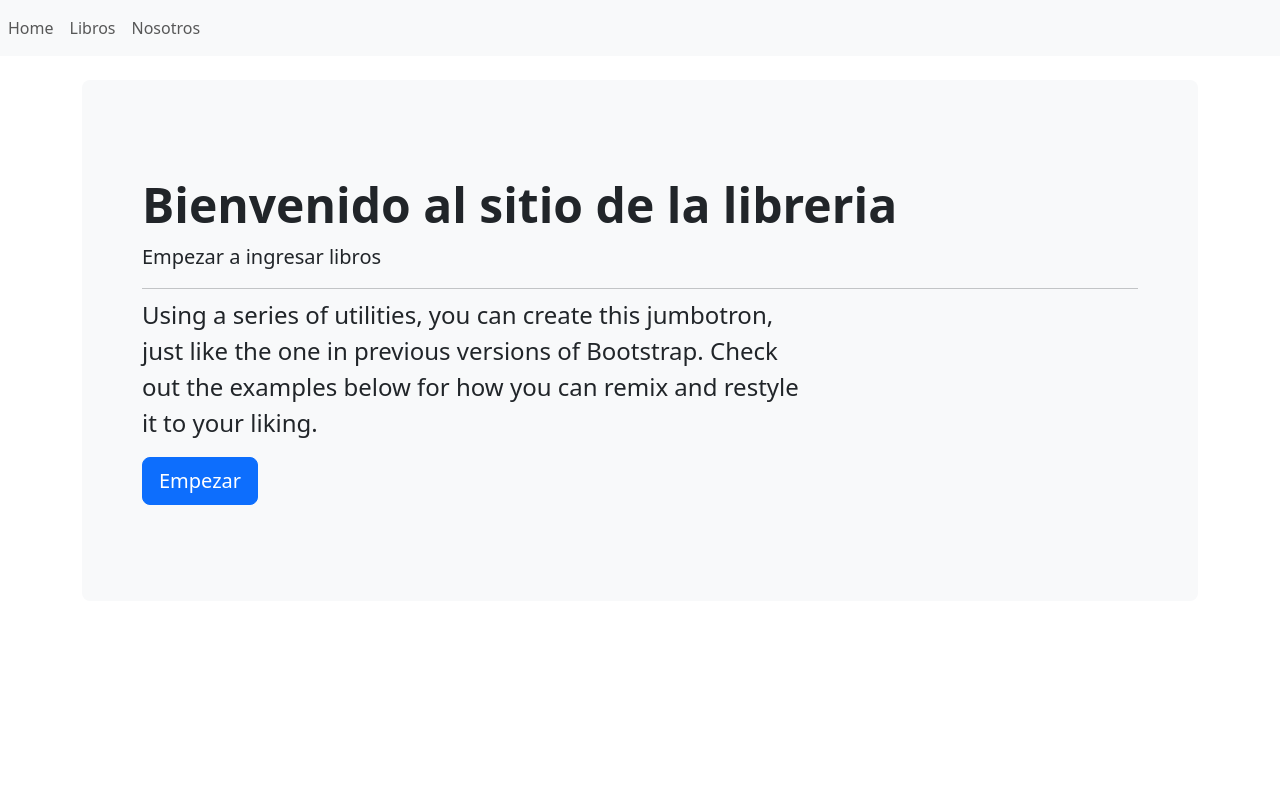
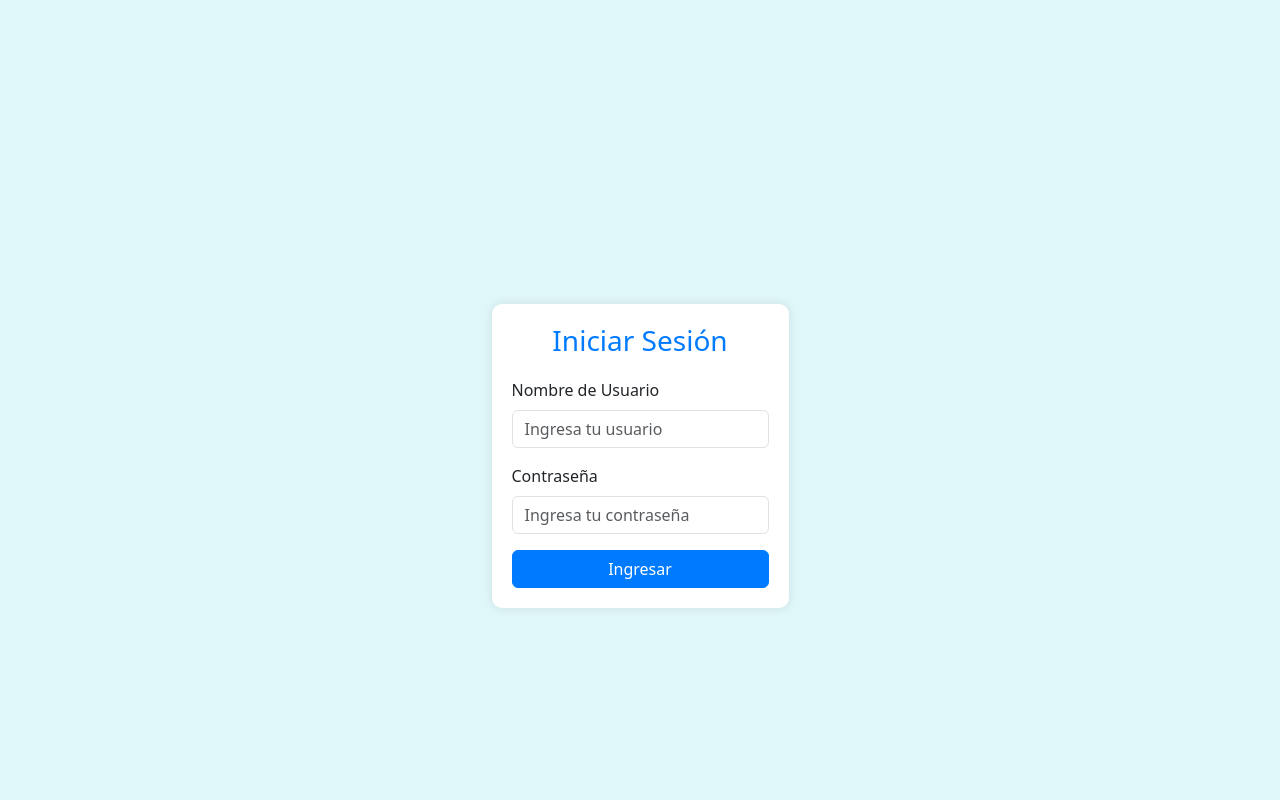
Before and after one commit to coniAndrea/LitBridge, a Django app: page / in a window 1280 px wide. Run offline with Django 3.2, Linux system fonts and the light colour scheme.

Commit message:
login para crud

```diff
--- a/Backend/sistema/libreria/templates/base.html
+++ b/Backend/sistema/libreria/templates/base.html
@@ -20,12 +20,12 @@
     </head>
 
     <body>
-        <nav class="navbar navbar-expand navbar-light bg-light">
+        <nav class="navbar navbar-expand navbar-light" style="background-color: #bfddf3;">
             <div class="nav navbar-nav">
-                <!-- <a class="nav-item nav-link active" href="#" aria-current="page">Home <span class="visually-hidden">(current)</span></a> -->
-                <a class="nav-item nav-link" href="{% url 'inicio' %}">Home</a>
-                <a class="nav-item nav-link" href="{% url 'libros' %}">Libros</a>
-                <a class="nav-item nav-link" href="{% url 'nosotros' %}">Nosotros</a>
+                <a class="nav-item nav-link text-dark" href="{% url 'inicio' %}">Home</a>
+                <a class="nav-item nav-link text-dark" href="{% url 'libros' %}">Libros</a>
+                <a class="nav-item nav-link text-dark" href="{% url 'nosotros' %}">Nosotros</a>
+                <a class="nav-item nav-link bs-danger-border-subtle" href="{% url 'logout' %}">Cerrar sesión</a>
             </div>
         </nav>
 
--- a/Backend/sistema/libreria/templates/libros/index.html
+++ b/Backend/sistema/libreria/templates/libros/index.html
@@ -39,7 +39,7 @@
                         <td>{{ libro.id}}</td>
                         <td>{{ libro.titulo}}</td>
                         <td>
-                        <img src="{{ libro.imagen.url}}" alt="100">
+                        <img src="{{ libro.imagen.url}}" width="100" alt="" srcset="">
 
 
                         </td>
--- /dev/null
+++ b/Backend/sistema/libreria/templates/registration/login.html
@@ -0,0 +1,65 @@
+<!DOCTYPE html>
+<html lang="es">
+<head>
+    <meta charset="UTF-8">
+    <meta name="viewport" content="width=device-width, initial-scale=1.0">
+    <title>Login - CRUD</title>
+    <link href="https://cdn.jsdelivr.net/npm/bootstrap@5.3.0/dist/css/bootstrap.min.css" rel="stylesheet">
+    <style>
+        body {
+            background-color: #e0f7fa; /* Celeste suave */
+        }
+        .login-container {
+            max-width: 400px;
+            margin-top: 10%;
+            padding: 20px;
+            background-color: white;
+            border-radius: 10px;
+            box-shadow: 0px 0px 10px rgba(0, 0, 0, 0.1);
+        }
+        .login-header {
+            text-align: center;
+            margin-bottom: 20px;
+        }
+        .login-header h3 {
+            color: #007bff;
+        }
+        .btn-primary {
+            background-color: #007bff;
+            border-color: #007bff;
+        }
+        .btn-primary:hover {
+            background-color: #0056b3;
+            border-color: #0056b3;
+        }
+    </style>
+</head>
+<body>
+    <div class="container d-flex justify-content-center align-items-center min-vh-100">
+        <div class="login-container">
+            <div class="login-header">
+                <h3>Iniciar Sesión</h3>
+            </div>
+            <!-- Mostrar mensajes de error -->
+            {% if messages %}
+                <div class="alert alert-danger">
+                    {{ messages }}
+                </div>
+            {% endif %}
+            <form action="{% url 'login' %}" method="POST">
+                {% csrf_token %}
+                <div class="mb-3">
+                    <label for="username" class="form-label">Nombre de Usuario</label>
+                    <input type="text" class="form-control" id="username" name="username" placeholder="Ingresa tu usuario" required>
+                </div>
+                <div class="mb-3">
+                    <label for="password" class="form-label">Contraseña</label>
+                    <input type="password" class="form-control" id="password" name="password" placeholder="Ingresa tu contraseña" required>
+                </div>
+                <button type="submit" class="btn btn-primary w-100">Ingresar</button>
+            </form>
+        </div>
+    </div>
+    <script src="https://cdn.jsdelivr.net/npm/bootstrap@5.3.0/dist/js/bootstrap.bundle.min.js"></script>
+</body>
+</html>
--- a/Backend/sistema/libreria/urls.py
+++ b/Backend/sistema/libreria/urls.py
@@ -6,7 +6,9 @@ from django.conf import settings
 from django.contrib.staticfiles.urls import static
 
 urlpatterns = [
-    path('', views.inicio, name='inicio'),
+    path('inicio', views.inicio, name='inicio'),
+    path('', views.login, name='login'),
+    path('logout', views.logout, name='logout'),
     path('nosotros', views.nosotros, name='nosotros'),
     path('libros', views.libros, name='libros'),
     path('libros/crear', views.crear, name='crear'),
--- a/Backend/sistema/libreria/views.py
+++ b/Backend/sistema/libreria/views.py
@@ -2,13 +2,37 @@ from django.shortcuts import render, redirect
 from django.http import HttpResponse
 from .models import Libro
 from .forms import LibroForm
+from .models import Administrador
 # Create your views here.
 
+# LOGIN USUARIO
+def login(request):
+    if request.method == 'POST':
+        username = request.POST.get('username')
+        password = request.POST.get('password')
+
+        try:
+            # Buscamos al usuario en la base de datos
+            admin = Administrador.objects.get(usuario=username, contraseña=password)
+            # Si se encuentra, redirigir a la página de inicio
+            return redirect('inicio')
+        except Administrador.DoesNotExist:
+            # Si no se encuentra, mostrar un mensaje de error
+            messages.error(request, 'Usuario o contraseña incorrectos.')
+
+    return render(request, 'registration/login.html')
+
+# LOGOUT USUARIO
+def logout(request):
+    return redirect('login')
+
+#PÁGINA DE INICIO
 def inicio(request):
     return render(request, 'paginas/inicio.html')
 def nosotros(request):
     return render(request, 'paginas/nosotros.html')
 
+#ADMINISTRAR LIBROS
 def libros(request):
     libros = Libro.objects.all()
     return render(request, 'libros/index.html', {'libros': libros})
```
Also changed, not shown: Backend/sistema/libreria/models.py (+17 -0 lines).
